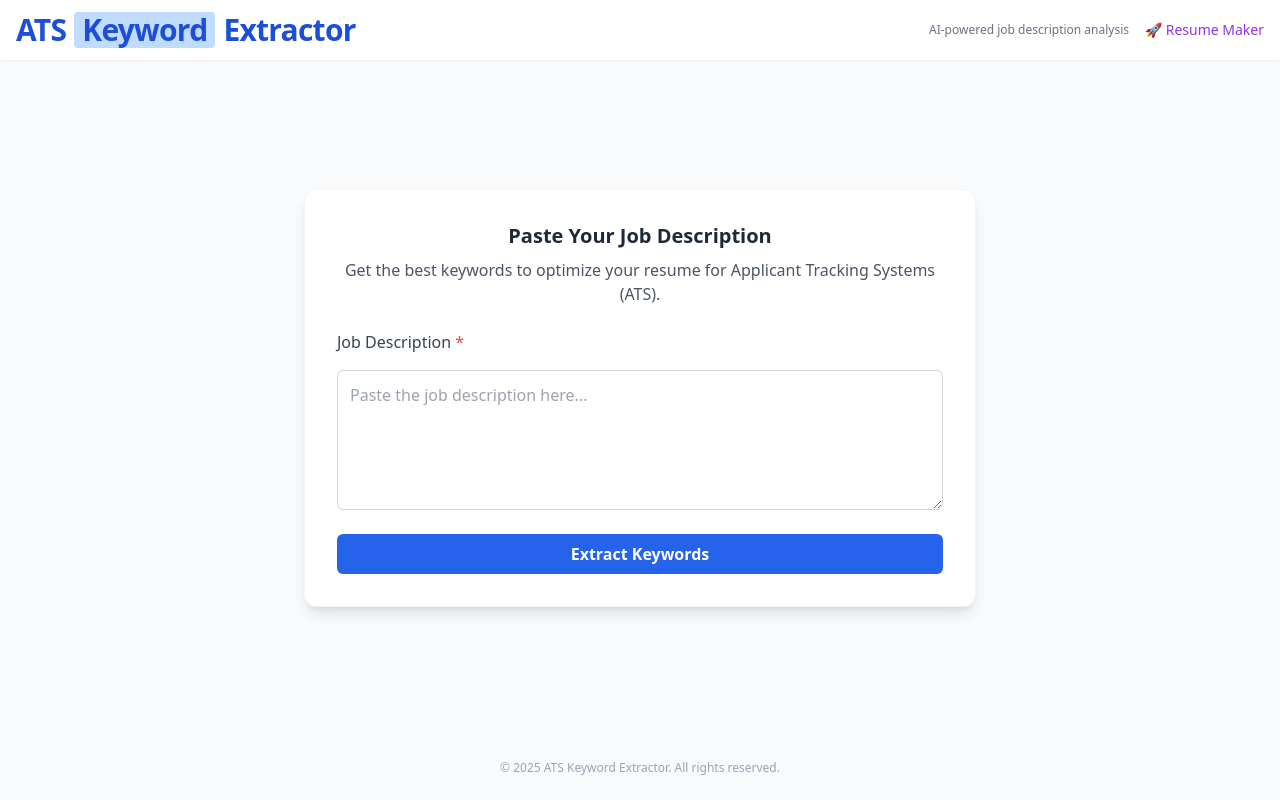
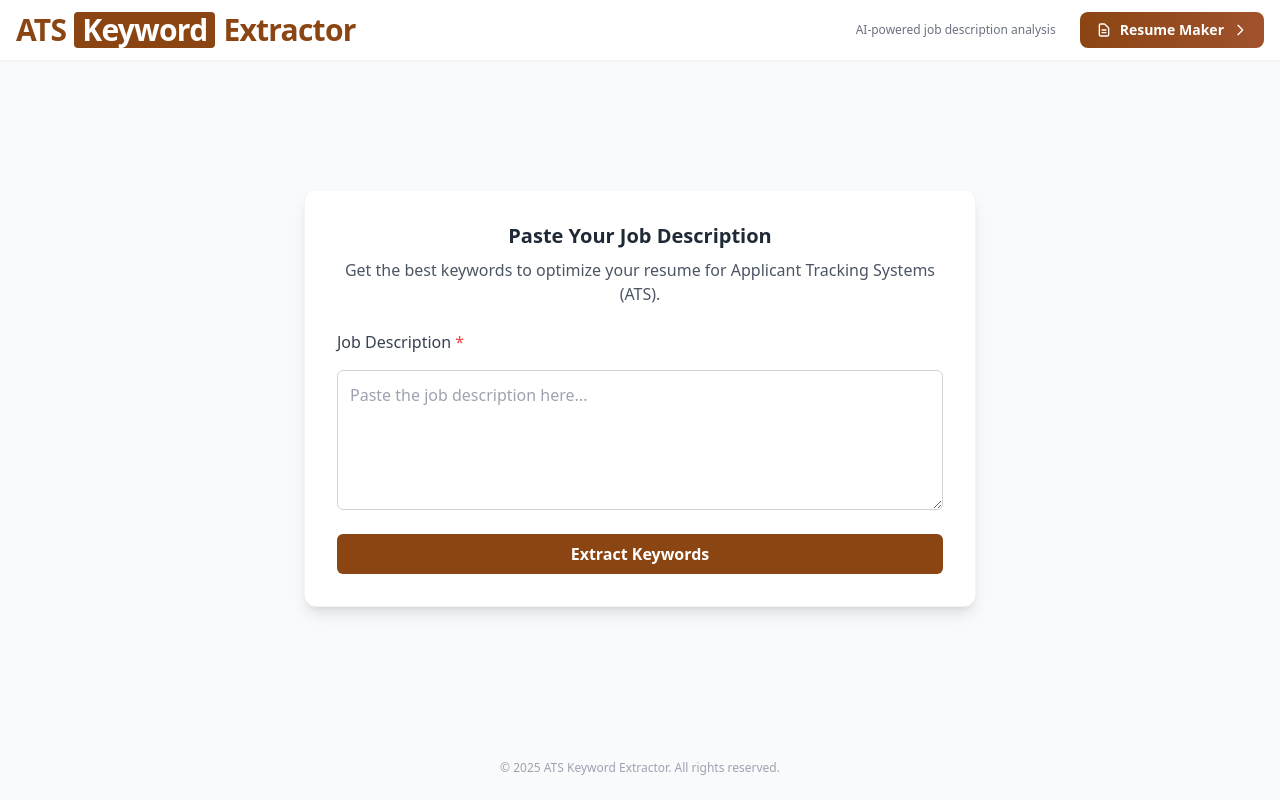
Before and after one commit to JeelKakadiya3240/Professional_Resume_Builder, a Flask app: page / in a window 1280 px wide. Run offline with Flask 3, Linux system fonts and the light colour scheme; some libraries are stand-ins or nearby versions.

Commit message:
Change UI Colour

```diff
--- a/templates/index.html
+++ b/templates/index.html
@@ -23,13 +23,22 @@
     <header class="w-full py-3 shadow-sm bg-white">
         <div class="w-full px-4 flex flex-row items-center justify-between">
             <h1 class="text-3xl font-extrabold tracking-tight text-left flex items-center gap-2">
-                <span class="text-blue-700">ATS</span>
-                <span class="bg-blue-200 text-blue-700 px-2 rounded font-extrabold">Keyword</span>
-                <span class="text-blue-700">Extractor</span>
+                <span class="text-[#8B4513]">ATS</span>
+                <span class="bg-[#8B4513] text-white px-2 rounded font-extrabold">Keyword</span>
+                <span class="text-[#8B4513]">Extractor</span>
             </h1>
-            <div class="flex items-center gap-4">
-                <span class="text-xs text-gray-500">AI-powered job description analysis</span>
-                <a href="/resume-maker" class="text-purple-600 hover:text-purple-800 text-sm font-medium">🚀 Resume Maker</a>
+            <div class="flex items-center gap-6">
+                <span class="text-xs text-gray-500 hidden sm:block">AI-powered job description analysis</span>
+                <a href="/resume-maker"
+                   class="group relative inline-flex items-center gap-2 bg-gradient-to-r from-[#8B4513] to-[#A0522D] text-white px-4 py-2 rounded-lg font-semibold text-sm transition-all duration-300 hover:shadow-lg hover:scale-105 focus:outline-none focus:ring-2 focus:ring-[#8B4513] focus:ring-offset-2">
+                    <svg class="w-4 h-4 transition-transform group-hover:scale-110" fill="none" stroke="currentColor" viewBox="0 0 24 24">
+                        <path stroke-linecap="round" stroke-linejoin="round" stroke-width="2" d="M9 12h6m-6 4h6m2 5H7a2 2 0 01-2-2V5a2 2 0 012-2h5.586a1 1 0 01.707.293l5.414 5.414a1 1 0 01.293.707V19a2 2 0 01-2 2z"></path>
+                    </svg>
+                    Resume Maker
+                    <svg class="w-4 h-4 transition-transform group-hover:translate-x-1" fill="none" stroke="currentColor" viewBox="0 0 24 24">
+                        <path stroke-linecap="round" stroke-linejoin="round" stroke-width="2" d="M9 5l7 7-7 7"></path>
+                    </svg>
+                </a>
             </div>
         </div>
     </header>
@@ -48,14 +57,14 @@
                 </label>
                 <textarea
                     id="jobdesc"
-                    class="border border-gray-300 rounded-md p-3 min-h-[140px] resize-vertical focus:outline-none focus:ring-2 focus:ring-blue-500 bg-white text-gray-900 text-base"
+                    class="border border-gray-300 rounded-md p-3 min-h-[140px] resize-vertical focus:outline-none focus:ring-2 focus:ring-[#8B4513] bg-white text-gray-900 text-base"
                     placeholder="Paste the job description here..."
                     required
                 ></textarea>
                 <button
                     type="submit"
                     id="submitBtn"
-                    class="mt-2 bg-blue-600 hover:bg-blue-700 text-white font-semibold py-2 px-4 rounded-md transition-colors disabled:opacity-60 focus:outline-none focus:ring-2 focus:ring-blue-400"
+                    class="mt-2 bg-[#8B4513] hover:bg-[#A0522D] text-white font-semibold py-2 px-4 rounded-md transition-colors disabled:opacity-60 focus:outline-none focus:ring-2 focus:ring-[#8B4513]"
                 >
                     Extract Keywords
                 </button>
@@ -122,7 +131,7 @@
                     keywordsContainer.innerHTML = '';
                     data.keywords.forEach(keyword => {
                         const li = document.createElement('li');
-                        li.className = 'bg-blue-100 text-blue-800 px-4 py-2 rounded-full text-sm font-medium shadow-sm border border-blue-200';
+                        li.className = 'bg-[#8B4513] text-white px-4 py-2 rounded-full text-sm font-medium shadow-sm border border-[#8B4513]';
                         li.textContent = keyword;
                         keywordsContainer.appendChild(li);
                     });
--- a/templates/resume_maker.html
+++ b/templates/resume_maker.html
@@ -23,10 +23,10 @@
     <header class="w-full py-3 shadow-sm bg-white">
         <div class="w-full px-4 flex flex-row items-center justify-between">
             <h1 class="text-3xl font-extrabold tracking-tight text-left flex items-center gap-2">
-                <span class="text-purple-700">Resume</span>
-                <span class="bg-purple-200 text-purple-700 px-2 rounded font-extrabold">Maker</span>
+                <span class="text-[#632D23]">Resume</span>
+                <span class="bg-[#632D23] text-white px-2 rounded font-extrabold">Maker</span>
             </h1>
-            <a href="/" class="text-blue-600 hover:text-blue-800 text-sm">← Back to Keyword Extractor</a>
+            <a href="/" class="text-[#632D23] hover:text-[#4A221A] text-sm">← Back to Keyword Extractor</a>
         </div>
     </header>
 
```
Also changed, not shown: .github/workflows/python-app.yml, README.md, 3 other files.
